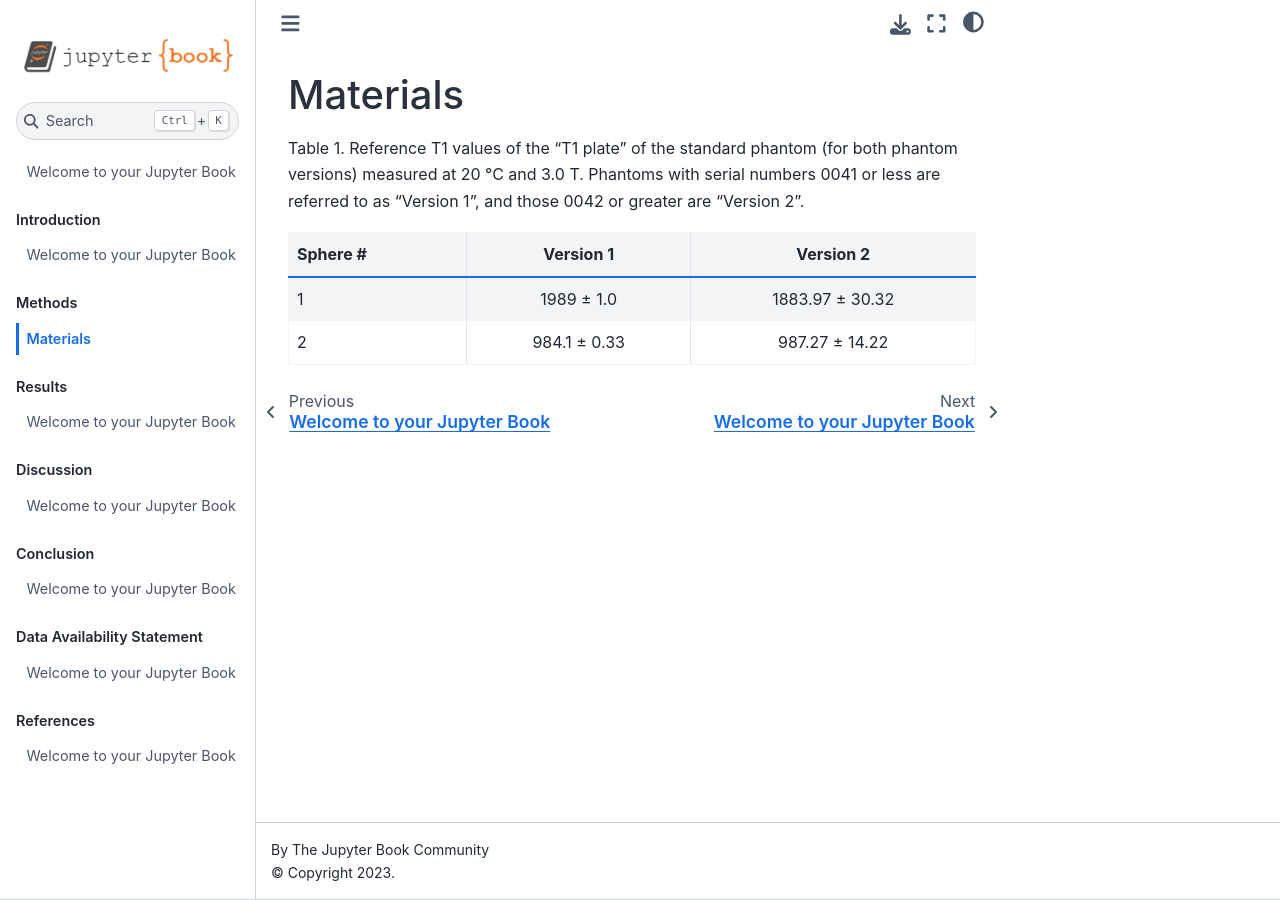
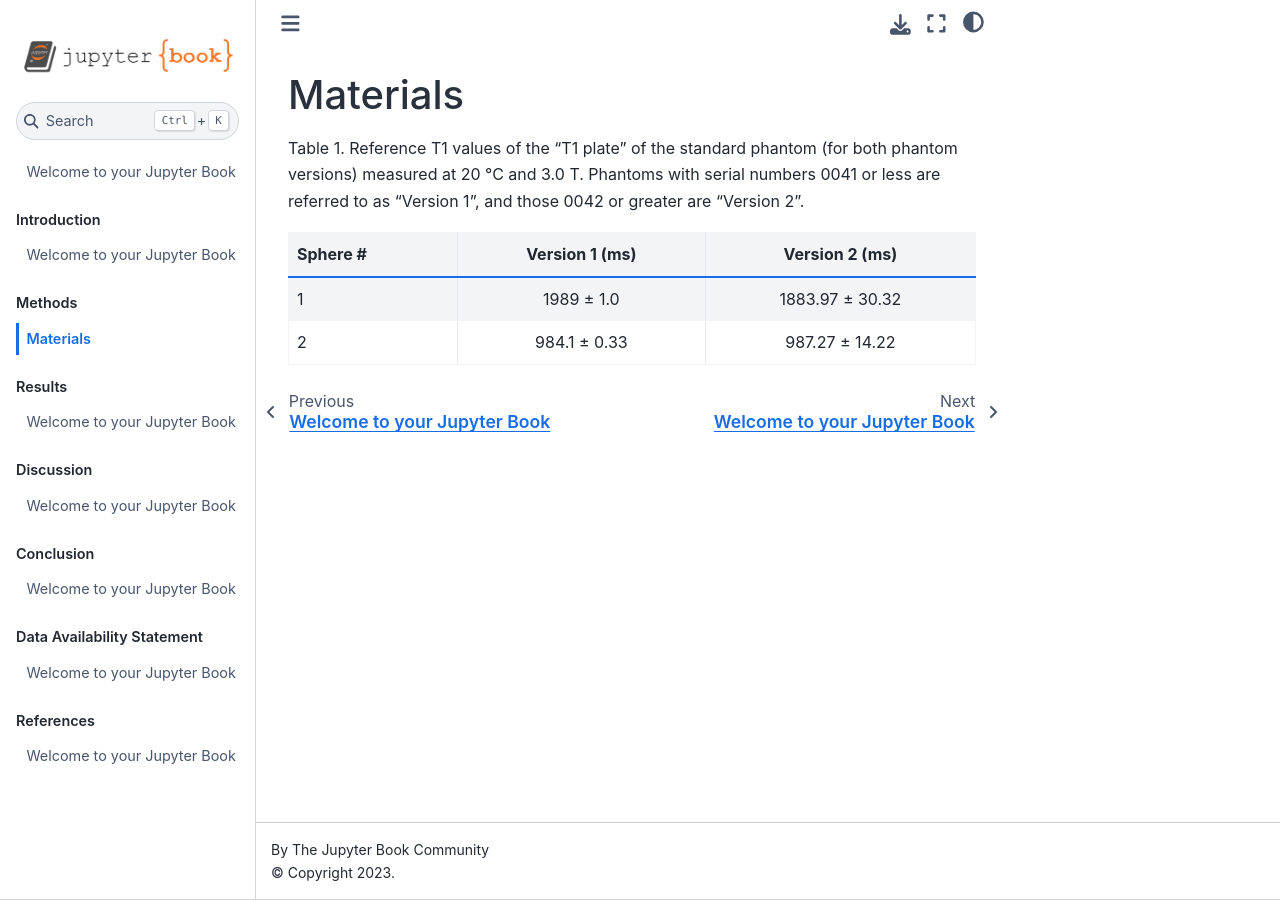
Before and after one commit to rrsg2020/book, a Jupyter Book: the page built from source/2-1_materials.md, in a window 1280 px wide. Built offline with Jupyter Book 1.0.4 settings and Sphinx 7.4.7 and the Sphinx Book theme 1.1.4, drawn with Linux system fonts in a browser that asks for light colours; pages that are not in the unit, such as notebooks, are missing from menus.

Commit message:
Add units

```diff
--- a/source/2-1_materials.md
+++ b/source/2-1_materials.md
@@ -4,7 +4,7 @@
 
 Table 1. Reference T1 values of the “T1 plate” of the standard phantom (for both phantom versions) measured at 20 °C and 3.0 T. Phantoms with serial numbers 0041 or less are referred to as “Version 1”, and those 0042 or greater are “Version 2”.
 
-| Sphere #    | Version 1    | Version 2        |
+| Sphere #    | Version 1 (ms)   | Version 2  (ms)      |
 | :---        |   :----:     |  :----:          |
 | 1           | 1989 ± 1.0   | 1883.97 ± 30.32  |
 | 2           | 984.1 ± 0.33 | 987.27 ± 14.22   |
```
